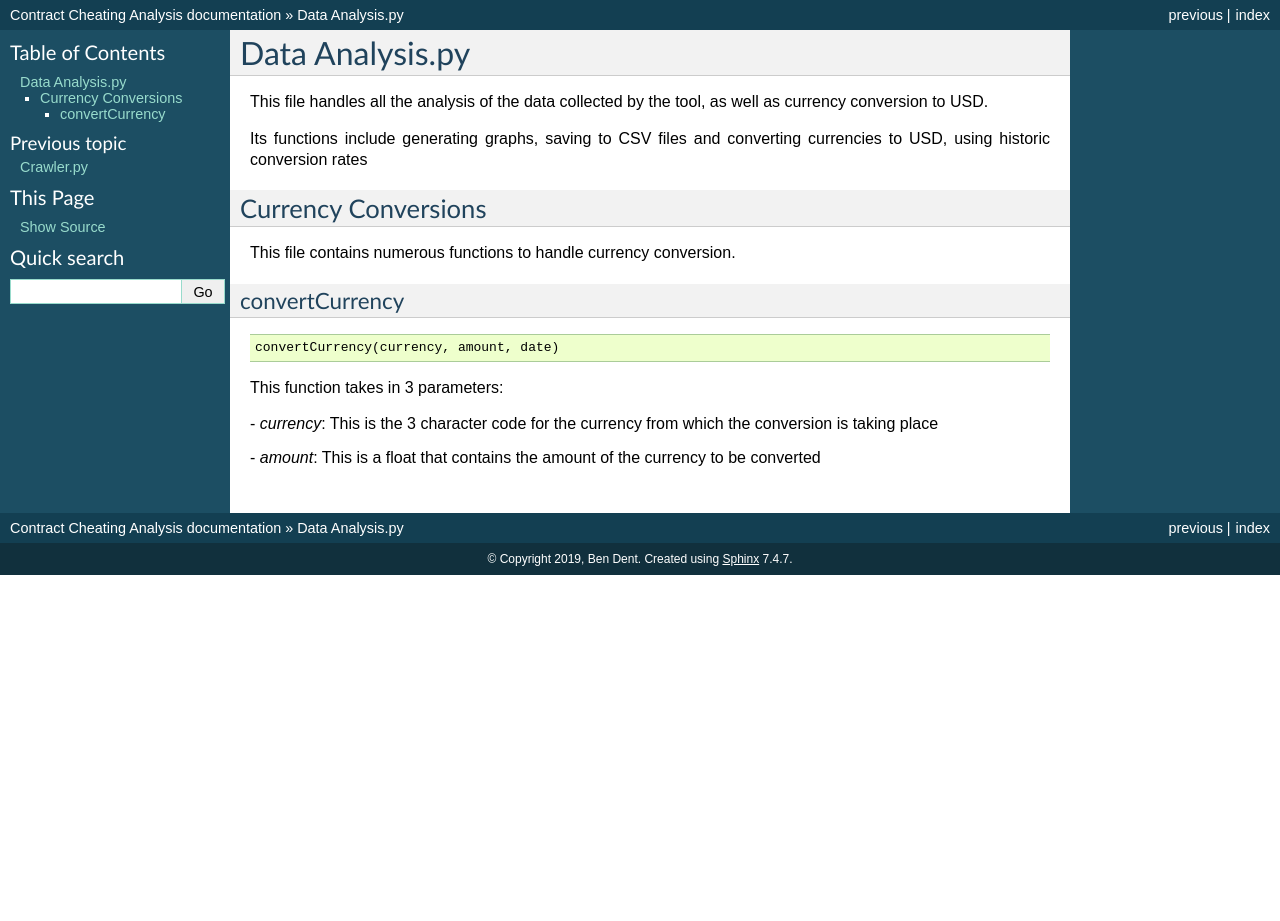
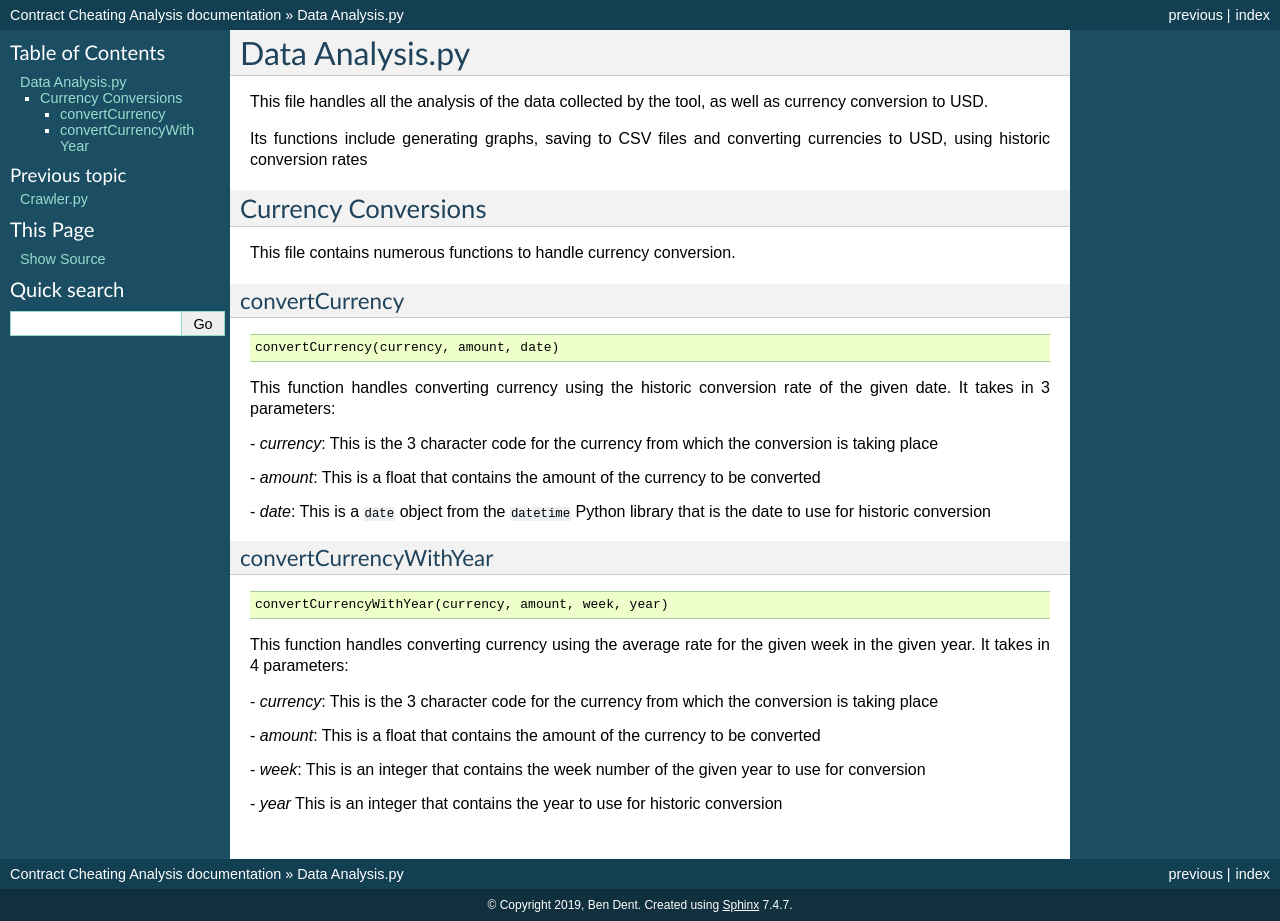
Before and after one commit to ben-dent/Contract-Cheating-Analysis, a Sphinx documentation site: the page built from docs/dataAnalysis.rst, in a window 1280 px wide. Built offline with Sphinx 7.4.7, drawn with Linux system fonts in a browser that asks for light colours; before the commit the page ends 900 px from its top, so only the background shows below that.

Commit message:
Adding convertCurrencyWithYear to docs

```diff
--- a/docs/dataAnalysis.rst
+++ b/docs/dataAnalysis.rst
@@ -16,8 +16,26 @@ convertCurrency
 
     convertCurrency(currency, amount, date)
 
-This function takes in 3 parameters:
+This function handles converting currency using the historic conversion rate of the given date. It takes in 3 parameters:
 
 | - *currency*: This is the 3 character code for the currency from which the conversion is taking place
 
 | - *amount*: This is a float that contains the amount of the currency to be converted
+
+| - *date*: This is a ``date`` object from the ``datetime`` Python library that is the date to use for historic conversion
+
+convertCurrencyWithYear
+-------------------------
+::
+
+    convertCurrencyWithYear(currency, amount, week, year)
+
+This function handles converting currency using the average rate for the given week in the given year. It takes in 4 parameters:
+
+| - *currency*: This is the 3 character code for the currency from which the conversion is taking place
+
+| - *amount*: This is a float that contains the amount of the currency to be converted
+
+| - *week*: This is an integer that contains the week number of the given year to use for conversion
+
+| - *year* This is an integer that contains the year to use for historic conversion
```
